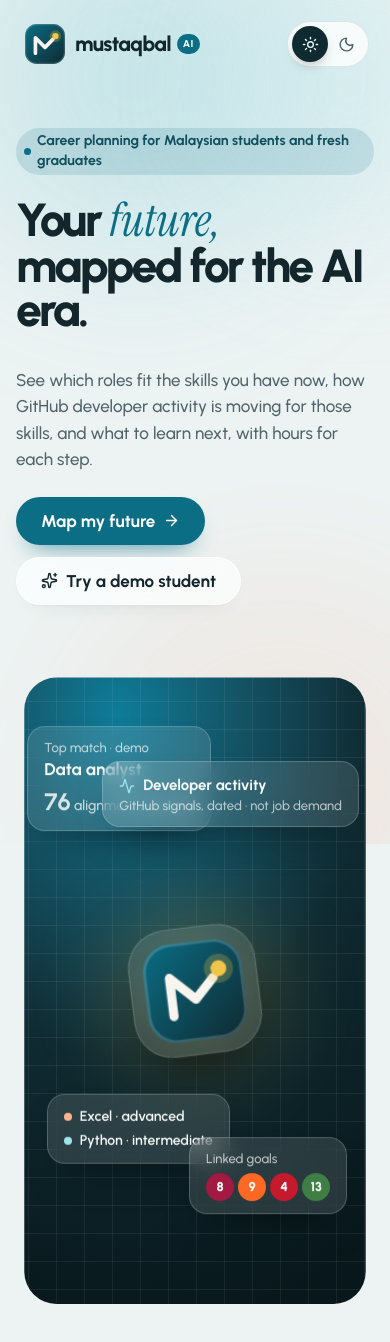
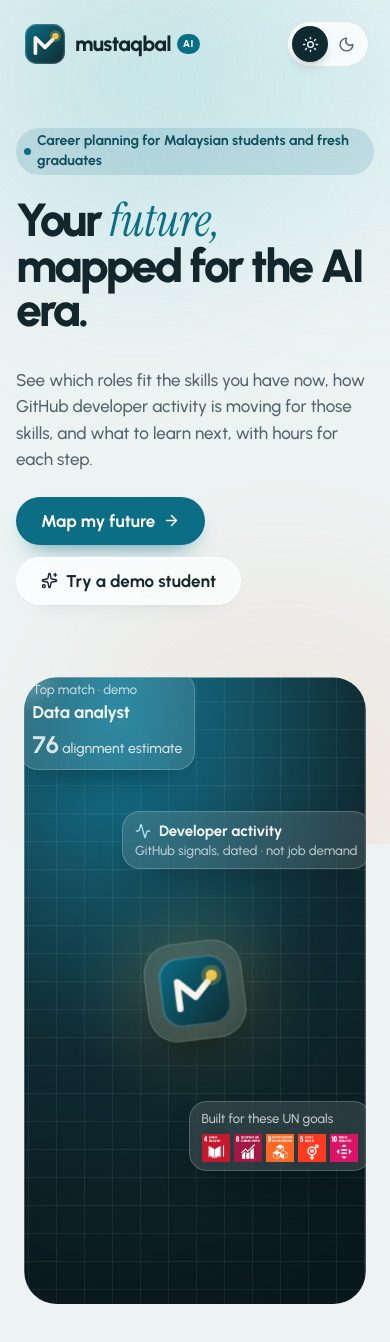
Before and after one commit to xlBABA/CodeBlack_SDC, a React (Vite) app in the folder frontend/: page / in a window 390 px wide. Shown: the top 1342 px of the page. Built offline with nearby package versions, Linux system fonts and the light colour scheme.

Commit message:
fix(frontend): official SDG icons in the hero and no overlapping hero chips on small screens

```diff
--- a/frontend/src/components/landing/hero-window.tsx
+++ b/frontend/src/components/landing/hero-window.tsx
@@ -1,24 +1,27 @@
 import { useRef } from 'react'
 import { Activity } from 'lucide-react'
 import { BrandMark } from '@/components/brand'
+import { SdgIcon } from '@/components/sdg-icon'
 import { Badge } from '@/components/ui/badge'
-import { HERO } from '@/content/landing'
+import { DOMAIN_SDGS, HERO } from '@/content/landing'
 import { gsap, useGSAP } from '@/lib/gsap'
 import { prefersReducedMotion } from '@/lib/motion'
 import { HeroCtas } from './hero-ctas'
 import { RichLine } from './rich-text'
 
-// floating "pieces of the product" inside the window; depth drives the parallax speed
+// floating "pieces of the product" inside the window; depth drives the parallax speed.
+// Phones stack them clear of a smaller mark and hold them still; small screens drop the extra chips.
 const CHIPS = [
-  { depth: 1.2, className: 'top-[14%] left-[7%]', body: <ChipRole /> },
-  { depth: 0.6, className: 'top-[18%] right-[8%]', body: <ChipTrend /> },
-  { depth: 1.6, className: 'bottom-[22%] left-[12%]', body: <ChipSkill /> },
-  { depth: 0.9, className: 'right-[11%] bottom-[16%]', body: <ChipSdg /> },
-  { depth: 0.4, className: 'top-[48%] right-[24%] hidden md:block', body: <ChipHours /> },
+  { depth: 1.2, className: 'top-[4%] left-[5%] sm:top-[14%] sm:left-[7%]', body: <ChipRole /> },
+  { depth: 0.6, className: 'top-[24%] right-[5%] sm:top-[18%] sm:right-[8%]', body: <ChipTrend /> },
+  { depth: 1.6, className: 'bottom-[22%] left-[12%] max-md:hidden', body: <ChipSkill /> },
+  { depth: 0.9, className: 'right-[5%] bottom-[24%] sm:right-[11%] sm:bottom-[16%]', body: <ChipSdg /> },
+  { depth: 0.4, className: 'top-[48%] right-[24%] hidden xl:block', body: <ChipHours /> },
 ]
+const drift = (depth: number) => (innerWidth < 640 ? 0 : -110 * depth)
 
 function Chip({ children }: { children: React.ReactNode }) {
-  return <div className="rounded-[18px] border border-white/20 bg-white/12 px-4 py-3 text-on-deep shadow-[0_20px_40px_-20px_#0008] backdrop-blur-md">{children}</div>
+  return <div className="rounded-[18px] border border-white/20 bg-white/12 px-3 py-2 text-on-deep shadow-[0_20px_40px_-20px_#0008] backdrop-blur-md sm:px-4 sm:py-3">{children}</div>
 }
 function ChipRole() {
   return (
@@ -56,12 +59,10 @@
 function ChipSdg() {
   return (
     <Chip>
-      <small className="mb-1.5 block text-xs opacity-75">Linked goals</small>
+      <small className="mb-1.5 block text-xs opacity-75">Built for these UN goals</small>
       <span className="flex gap-1">
-        {[8, 9, 4, 13].map((g) => (
-          <i key={g} className="grid size-7 place-items-center rounded-full text-xs font-extrabold not-italic" style={{ background: `var(--sdg-${g})` }}>
-            {g}
-          </i>
+        {[DOMAIN_SDGS.main, ...DOMAIN_SDGS.related].map((g) => (
+          <SdgIcon key={g.goal} sdg={g} className="size-7" />
         ))}
       </span>
     </Chip>
@@ -108,7 +109,7 @@
       const win = root.current!.querySelector('[data-window]')!
       gsap.fromTo(win, { '--clip': 1 }, { '--clip': 0, ease: 'none', scrollTrigger: { trigger: win, start: 'top 82%', end: 'top 6%', scrub: true } })
       gsap.utils.toArray<HTMLElement>('[data-depth]').forEach((chip) => {
-        gsap.to(chip, { y: -110 * Number(chip.dataset.depth), ease: 'none', scrollTrigger: { trigger: win, start: 'top bottom', end: 'bottom top', scrub: true } })
+        gsap.to(chip, { y: () => drift(Number(chip.dataset.depth)), ease: 'none', scrollTrigger: { trigger: win, start: 'top bottom', end: 'bottom top', scrub: true, invalidateOnRefresh: true } })
       })
       gsap.fromTo('[data-mark]', { scale: 0.8, rotation: -8 }, { scale: 1.06, rotation: 0, ease: 'none', scrollTrigger: { trigger: win, start: 'top bottom', end: 'bottom top', scrub: true } })
       gsap.fromTo(
@@ -158,7 +159,7 @@
               <span className="absolute inset-[-40%] rounded-full bg-[radial-gradient(closest-side,color-mix(in_srgb,var(--node)_33%,transparent),transparent)] blur-2xl" />
               {/* on the deep backdrop the mark sits on a glass plate so its tile never blends in */}
               <span className="relative grid place-items-center rounded-[30%] border border-white/25 bg-white/10 p-4 sm:p-5 shadow-[0_30px_60px_-20px_#000a] backdrop-blur-md">
-                <BrandMark className="size-[clamp(120px,19vw,224px)]" />
+                <BrandMark className="size-[clamp(84px,19vw,224px)]" />
               </span>
             </div>
           </div>
@@ -168,7 +169,7 @@
             </div>
           ))}
           <p data-caption className="absolute bottom-[7%] left-1/2 w-[min(92%,720px)] -translate-x-1/2 text-center text-[clamp(1.3rem,0.9rem+1.6vw,2.4rem)] leading-tight font-bold text-on-deep">
-            One student. Every <span className="serif text-deep-glow">verified</span> role, side by side.
+            One student. Every <span className="serif text-deep-glow">verified</span> role, side by side.
           </p>
         </div>
       </div>
--- a/frontend/src/components/landing/journey-art.tsx
+++ b/frontend/src/components/landing/journey-art.tsx
@@ -1,4 +1,5 @@
-import { DOMAIN_SDGS, type DomainSdg, type JourneyStep } from '@/content/landing'
+import { SdgIcon } from '@/components/sdg-icon'
+import { DOMAIN_SDGS, type JourneyStep } from '@/content/landing'
 
 // Small illustrative "screens" for each journey step. Static demo content.
 
@@ -83,10 +84,6 @@
     </ol>
   )
 }
-// the official UN icon, unmodified
-function SdgIcon({ sdg, className }: { sdg: DomainSdg; className: string }) {
-  return <img src={`${import.meta.env.BASE_URL}sdg/E-WEB-Goal-${String(sdg.goal).padStart(2, '0')}.png`} alt={`SDG ${sdg.goal}: ${sdg.name}`} loading="lazy" className={`flex-none ${className}`} />
-}
 function Sdg() {
   const { main, related } = DOMAIN_SDGS
   return (
--- /dev/null
+++ b/frontend/src/components/sdg-icon.tsx
@@ -0,0 +1,14 @@
+import type { DomainSdg } from '@/content/landing'
+import { cn } from '@/lib/utils'
+
+/** The official UN icon for a goal, unmodified (public/sdg). */
+export function SdgIcon({ sdg, className }: { sdg: DomainSdg; className?: string }) {
+  return (
+    <img
+      src={`${import.meta.env.BASE_URL}sdg/E-WEB-Goal-${String(sdg.goal).padStart(2, '0')}.png`}
+      alt={`SDG ${sdg.goal}: ${sdg.name}`}
+      loading="lazy"
+      className={cn('flex-none', className)}
+    />
+  )
+}
```
